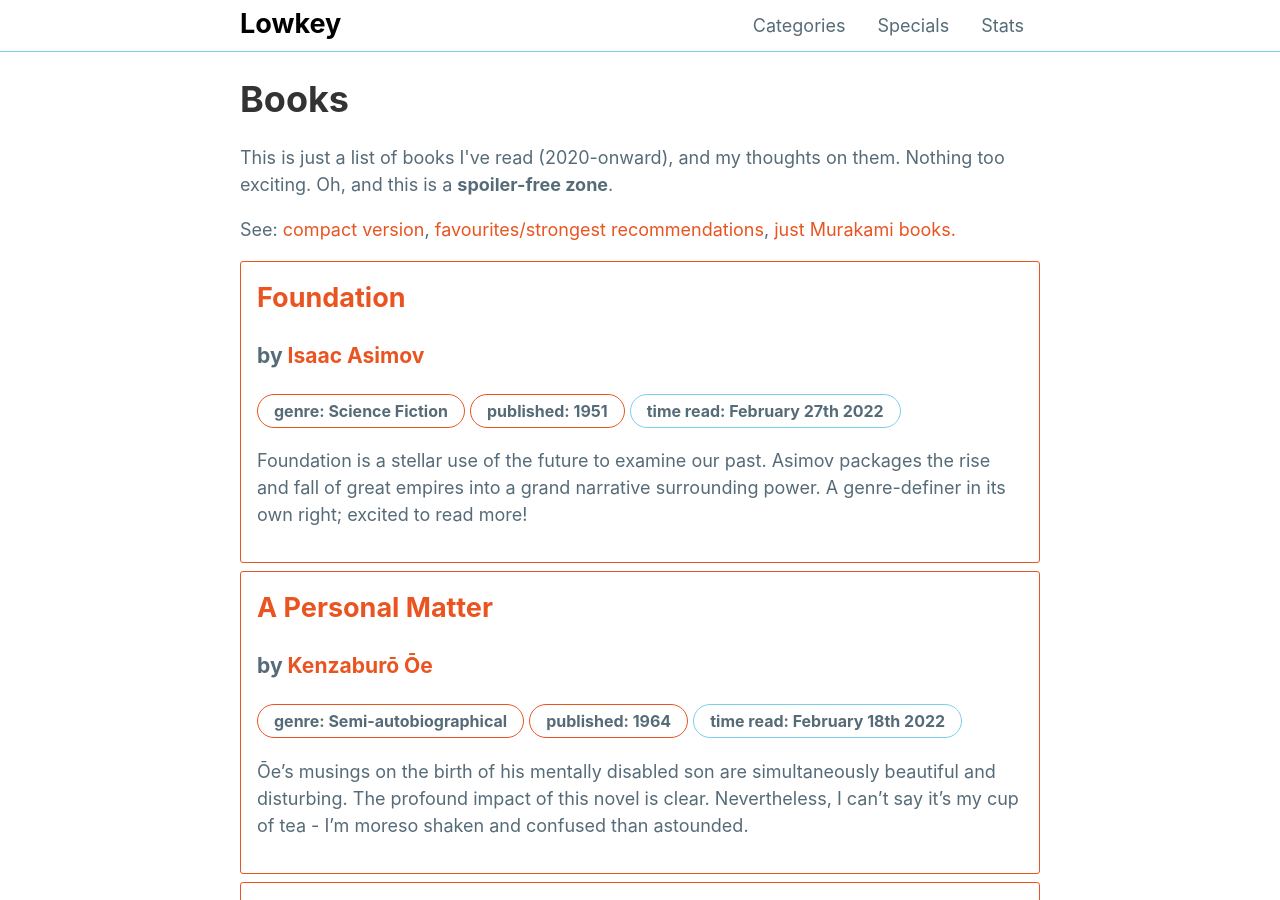
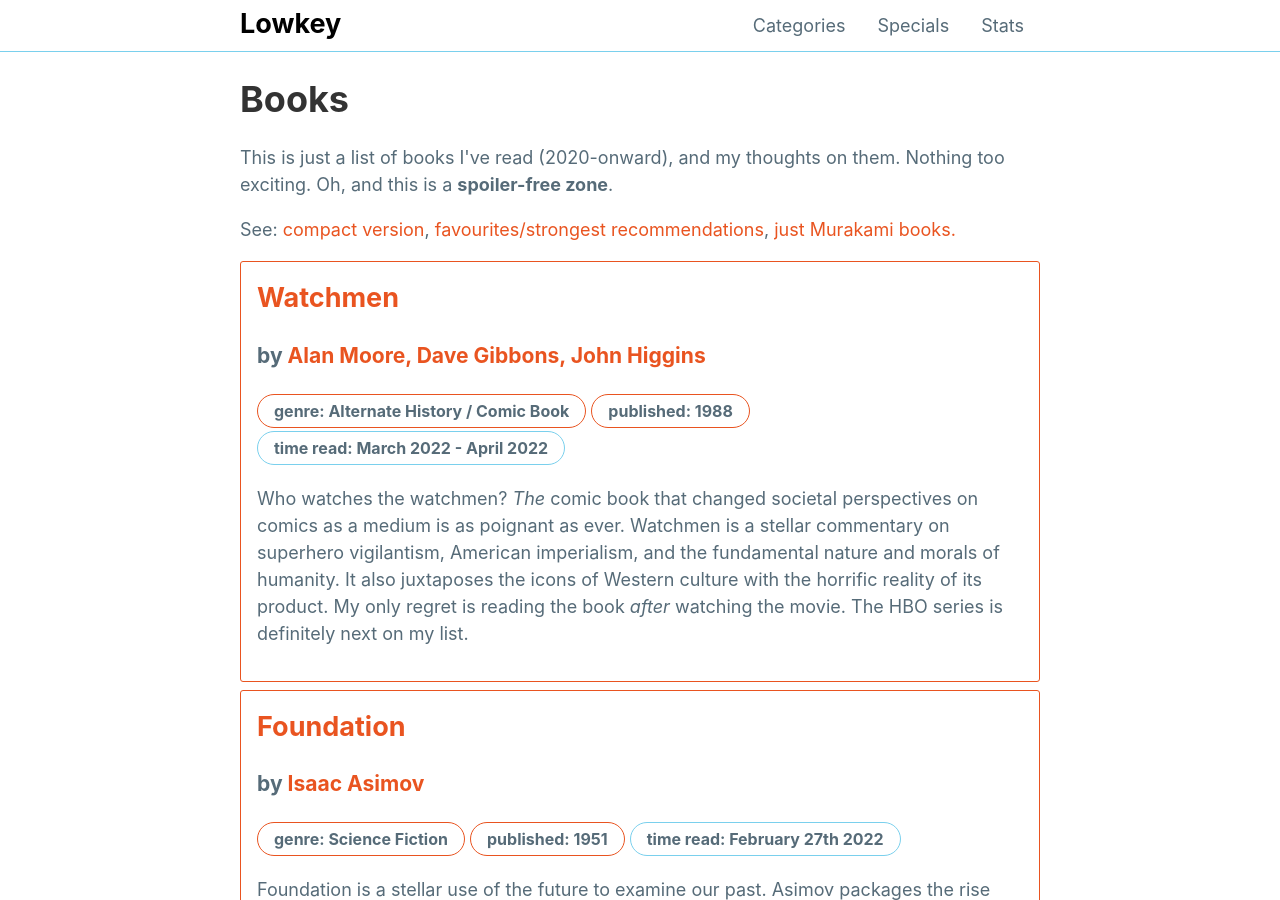
Before and after one commit to mattxwang/lowkey, a Jekyll site: the page built from stats/books.html, in a window 1280 px wide and 900 px high. Built offline with Jekyll 4.4.1, drawn with Linux system fonts in a browser that asks for light colours.

Commit message:
who watches the watchmen

```diff
--- a/_data/books.yml
+++ b/_data/books.yml
@@ -554,3 +554,12 @@ foundation:
   strong: true
   thoughts: >
     Foundation is a stellar use of the future to examine our past. Asimov packages the rise and fall of great empires into a grand narrative surrounding power. A genre-definer in its own right; excited to read more!
+watchmen:
+  title: Watchmen
+  author: Alan Moore, Dave Gibbons, John Higgins
+  genre: Alternate History / Comic Book
+  year_published: 1988
+  time_read: March 2022 - April 2022
+  strong: true
+  thoughts: >
+    Who watches the watchmen? *The* comic book that changed societal perspectives on comics as a medium is as poignant as ever. Watchmen is a stellar commentary on superhero vigilantism, American imperialism, and the fundamental nature and morals of humanity. It also juxtaposes the icons of Western culture with the horrific reality of its product. My only regret is reading the book *after* watching the movie. The HBO series is definitely next on my list.
```
